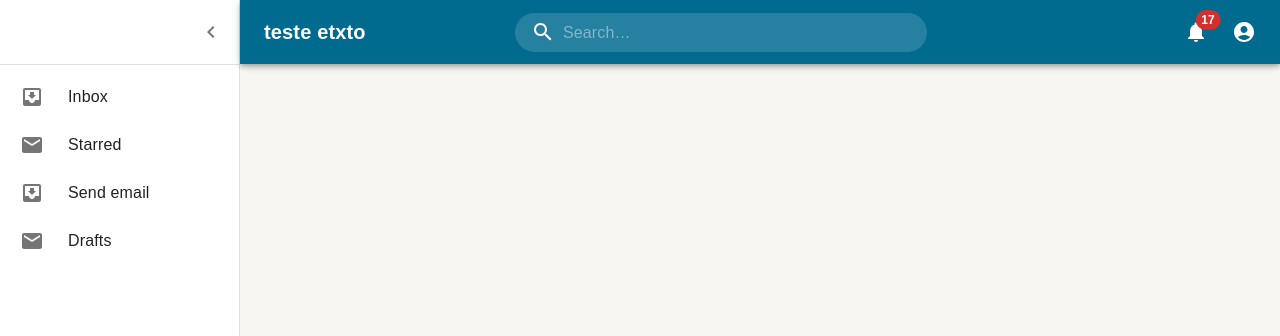
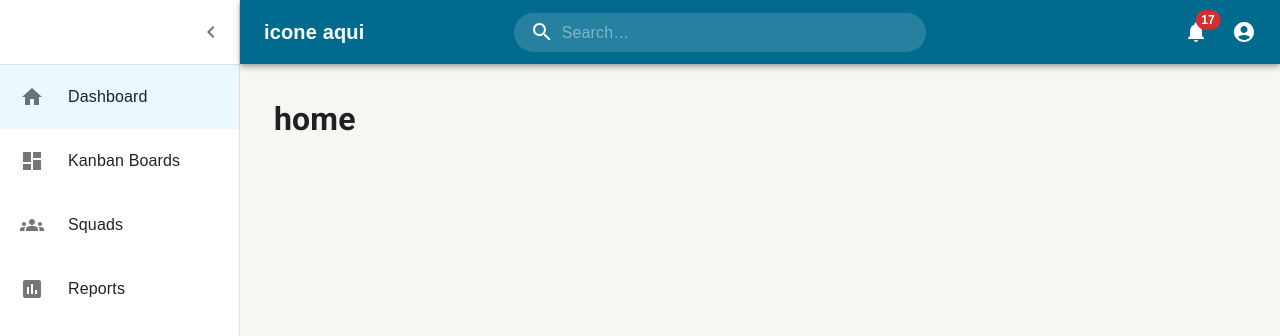
Before and after one commit to mathews-alves-2019/kanban-app, a React (Create React App) app: page / in a window 1280 px wide. Shown: the top 336 px of the page. Built offline with nearby package versions, Linux system fonts and the light colour scheme; no server answers; sample sign-in values are in the browser's storage.

Commit message:
New changes

```diff
--- a/src/components/Drawer/index.tsx
+++ b/src/components/Drawer/index.tsx
@@ -1,11 +1,11 @@
 import MuiDrawer from '@mui/material/Drawer';
-import { styled, useTheme, Theme, CSSObject, makeStyles } from '@mui/material/styles';
+import { styled, useTheme, Theme, CSSObject } from '@mui/material/styles';
 import IconButton from '@mui/material/IconButton';
 import ChevronLeftIcon from '@mui/icons-material/ChevronLeft';
 import ChevronRightIcon from '@mui/icons-material/ChevronRight';
-import { Divider, List, ListItemButton, ListItemIcon, ListItemText, useMediaQuery } from '@mui/material';
-import InboxIcon from '@mui/icons-material/MoveToInbox';
-import MailIcon from '@mui/icons-material/Mail';
+import { Divider, List, ListItemButton, ListItemIcon, ListItemText } from '@mui/material';
+import { useNavigate } from 'react-router-dom';
+import { useSideBar } from '../../hooks/useSideBar';
 
 const drawerWidth = 240;
 
@@ -64,6 +64,13 @@ type SideBarProps = {
 
 export function SideBar({ open, handleDrawerClose, wrapperRef }: SideBarProps) {
     const theme = useTheme();
+    const { itens, activatedKey, setActivatedKey } = useSideBar();
+    const navigate = useNavigate();
+
+    function handleNavigate(path: string, key: string) {
+        navigate(path);
+        setActivatedKey(key);
+    }
 
     return (
         <Drawer variant="permanent" open={open} ref={wrapperRef} >
@@ -73,14 +80,20 @@ export function SideBar({ open, handleDrawerClose, wrapperRef }: SideBarProps) {
                 </IconButton>
             </DrawerHeader>
             <Divider />
-            <List>
-                {['Inbox', 'Starred', 'Send email', 'Drafts'].map((text, index) => (
-                    <ListItemButton
-                        key={text}
+            <List sx={{pt: 0}}>
+                {itens.map((item: any) => (
+                    <ListItemButton selected={activatedKey === item.key}
+                        key={ item.key }
+                        onClick={ () => handleNavigate(item.path, item.key) }
                         sx={{
+                            pt: 2,
+                            pb: 2,
                             minHeight: 48,
                             justifyContent: open ? 'initial' : 'center',
                             px: 2.5,
+                            '&:hover': {
+                                backgroundColor: "#E8F4F9",
+                            },
                         }}
                     >
                         <ListItemIcon
@@ -90,9 +103,9 @@ export function SideBar({ open, handleDrawerClose, wrapperRef }: SideBarProps) {
                                 justifyContent: 'center',
                             }}
                         >
-                            {index % 2 === 0 ? <InboxIcon /> : <MailIcon />}
+                            { item.icon }
                         </ListItemIcon>
-                        <ListItemText primary={text} sx={{ opacity: open ? 1 : 0 }} />
+                        <ListItemText primary={ item.text } sx={{ opacity: open ? 1 : 0 }} />
                     </ListItemButton>
                 ))}
             </List>
--- a/src/components/TopBar/index.tsx
+++ b/src/components/TopBar/index.tsx
@@ -50,6 +50,9 @@ const Search = styled('div')(({ theme }) => ({
     [theme.breakpoints.up('md')]: {
         width: 'auto',
     },
+    [theme.breakpoints.down('md')]: {
+        width: '40ch',
+    },
     [theme.breakpoints.up('xs')]: {
         width: 'auto',
     },
@@ -86,9 +89,10 @@ type TopBarProps = {
     handleDrawerOpen: () => void,
     open: boolean,
     smDown: boolean,
+    mdDown: boolean
 }
 
-export function TopBar({ handleDrawerOpen, open, smDown }: TopBarProps) {
+export function TopBar({ handleDrawerOpen, open, smDown, mdDown }: TopBarProps) {
 
     const [anchorEl, setAnchorEl] = useState<null | HTMLElement>(null);
     const isMenuOpen = Boolean(anchorEl);
@@ -107,7 +111,7 @@ export function TopBar({ handleDrawerOpen, open, smDown }: TopBarProps) {
                         edge="start"
                         color="inherit"
                         aria-label="open drawer"
-                        onClick={ handleDrawerOpen }
+                        onClick={handleDrawerOpen}
                         sx={{ mr: 2, ...(open && { display: 'none' }), }}
                     >
                         <MenuIcon />
@@ -116,11 +120,11 @@ export function TopBar({ handleDrawerOpen, open, smDown }: TopBarProps) {
                         variant="h6"
                         noWrap
                         component="div"
-                        sx={{ display: { xs: 'none', sm: 'contents' }, }}
+                        sx={{ display: mdDown ? 'none' : { xs: 'none', sm: 'contents' }, }}
                     >
-                        teste etxto
+                        icone aqui
                     </Typography>
-                    <div style={{ display: smDown && open ? 'none' : 'flex', justifyContent: 'center', width: '70%', }}>
+                    <div style={{ display: (smDown || mdDown) && open ? 'none' : 'flex', justifyContent: 'center', width: '70%', }}>
                         <Search>
                             <SearchIconWrapper>
                                 <SearchIcon />
--- /dev/null
+++ b/src/contexts/SideBarContext.tsx
@@ -0,0 +1,61 @@
+import { createContext, Dispatch, ReactNode, SetStateAction, useEffect, useState } from "react";
+import HomeIcon from '@mui/icons-material/Home';
+import DashboardIcon from '@mui/icons-material/Dashboard';
+import GroupsIcon from '@mui/icons-material/Groups';
+import AssessmentIcon from '@mui/icons-material/Assessment';
+
+export const SideBar = createContext({} as SideBarRype);
+
+type SideBarRype = {
+    itens: {
+        key: string,
+        text: string,
+        path: string,
+        icon: any
+    }[],
+    activatedKey: string,
+    setActivatedKey: Dispatch<SetStateAction<string>>
+}
+
+type SideBarComponentProps = {
+    children: ReactNode
+}
+
+const sideBarOptions = [
+    {
+        key: 'dash',
+        text: 'Dashboard',
+        path: '/',
+        icon: <HomeIcon />
+    },
+    {
+        key: 'boards',
+        text: 'Kanban Boards',
+        path: '/boards',
+        icon: <DashboardIcon />
+    },
+    {
+        key: 'squads',
+        text: 'Squads',
+        path: '/squad',
+        icon: <GroupsIcon />
+    },
+    {
+        key: 'reports',
+        text: 'Reports',
+        path: '/reports',
+        icon: <AssessmentIcon />
+    }
+];
+
+export function SideBarContext(props: SideBarComponentProps) {
+
+    const [itens, setItens] = useState(sideBarOptions );
+    const [activatedKey, setActivatedKey] = useState('');
+
+    return (
+        <SideBar.Provider value={{ itens, activatedKey, setActivatedKey }}>
+            {props.children}
+        </SideBar.Provider>
+    );
+}
--- a/src/contexts/index.tsx
+++ b/src/contexts/index.tsx
@@ -1 +1,2 @@
 export * from './ThemeContext';
+export * from './SideBarContext';
--- /dev/null
+++ b/src/hooks/useSideBar.tsx
@@ -0,0 +1,6 @@
+import { useContext } from 'react';
+import { SideBar } from '../contexts/';
+
+export function useSideBar() {
+    return useContext(SideBar);
+}
--- a/src/pages/Home.tsx
+++ b/src/pages/Home.tsx
@@ -1,16 +1,20 @@
-import { Grid } from "@mui/material";
-import { ReactNode } from "react";
+import { Box, Container, Grid, Paper, Toolbar } from "@mui/material";
+import { ReactNode, useEffect } from "react";
 import { Link } from "react-router-dom";
+import { useSideBar } from "../hooks/useSideBar";
 
 type HomeProps = {
     children?: ReactNode;
 }
 
 export function Home({ children }: HomeProps) {
+    const { setActivatedKey } = useSideBar();
+
+    useEffect(() => {
+        setActivatedKey('dash');
+    });
+
     return (
-        <Grid container component="main" >
-            <Link to="/teste">teste</Link>
-            {children}
-        </Grid>
+        <h1>home</h1>
     )
 }
--- a/src/pages/Login.tsx
+++ b/src/pages/Login.tsx
@@ -19,7 +19,7 @@ export function Login() {
     const { toggleTheme } = useAppThemeContext();
     const [isLogin, setIsLogin] = useState(true);
     const [isPassowrdRecover, setIsPassowrdRecover] = useState(false);
-    const { loading, hideLoading } = useLoading();
+    const { loading, hideLoading, showLoading } = useLoading();
 
     const handleChangeForm = () => {
         setIsPassowrdRecover(false);
@@ -35,7 +35,11 @@ export function Login() {
         if (!user) {
             await signInWithGoogle();
         }
-        navigate('/home');
+        showLoading();
+        setTimeout(() => {
+            navigate('/');
+            hideLoading();
+        }, 300);
     }
 
     const handleSubmit = (event: React.FormEvent<HTMLFormElement>) => {
--- a/src/routes/PrivateRoute.tsx
+++ b/src/routes/PrivateRoute.tsx
@@ -1,8 +1,9 @@
-import { Grid, useMediaQuery, useTheme } from '@mui/material';
+import { Box, Container, Grid, Toolbar, useMediaQuery, useTheme } from '@mui/material';
 import React, { useEffect, useRef, useState } from 'react';
 import { Navigate, Outlet } from 'react-router-dom';
 import { SideBar } from '../components/Drawer';
 import { TopBar } from '../components/TopBar';
+import { SideBarContext } from '../contexts';
 import { useAuth } from '../hooks/useAuth';
 
 export function PrivateRoute() {
@@ -11,6 +12,9 @@ export function PrivateRoute() {
     const theme = useTheme();
     const smDown = useMediaQuery(theme.breakpoints.down('sm'));
     const wrapperRef = useRef(null);
+    const mdDown = useMediaQuery(theme.breakpoints.down('md'))
+    const xsDown = useMediaQuery(theme.breakpoints.down('xs'))
+    const lgDown = useMediaQuery(theme.breakpoints.down('lg'))
 
     const handleClickOutside = (event: Event, ref: any, isSmDown: boolean) => {
         if (ref.current && !ref.current.contains(event.target) && open && isSmDown) {
@@ -19,11 +23,12 @@ export function PrivateRoute() {
     };
 
     useEffect(() => {
-        if(smDown) {
-            document.addEventListener("mousedown", (event) => handleClickOutside(event, wrapperRef, smDown), true);
+
+        if (smDown || mdDown) {
+            document.addEventListener("mousedown", (event) => handleClickOutside(event, wrapperRef, smDown || mdDown), true);
             setOpen(false);
         }
-    }, [smDown])
+    }, [smDown, mdDown])
 
     const handleDrawerOpen = () => {
         setOpen(true);
@@ -34,10 +39,26 @@ export function PrivateRoute() {
     };
 
     return user ? (
-        <Grid>
-            <TopBar open={ open } handleDrawerOpen={ handleDrawerOpen } smDown={ smDown }/>
-            <SideBar open={ open } handleDrawerClose={ handleDrawerClose } wrapperRef={ wrapperRef }/>
-            <Outlet />
-        </Grid>
+        <Box sx={{ display: 'flex' }}>
+            <SideBarContext>
+                <TopBar open={open} handleDrawerOpen={handleDrawerOpen} smDown={smDown} mdDown={mdDown} />
+                <SideBar open={open} handleDrawerClose={handleDrawerClose} wrapperRef={wrapperRef} />
+                <Box component="main"
+                    sx={{
+                        flexGrow: 1,
+                        height: '100vh',
+                        width: '100vw',
+                        overflow: 'auto',
+                    }} >
+                    <Toolbar />
+                    <Container >
+                        <Grid container spacing={1} sx={{ width: '100%', height: '100%', mt: '10px', ml: '10px' }}>
+                            <Outlet />
+                        </Grid>
+                    </Container>
+                </Box>
+            </SideBarContext>
+
+        </Box >
     ) : <Navigate to="/login" />;
 }
--- a/src/routes/index.tsx
+++ b/src/routes/index.tsx
@@ -9,7 +9,9 @@ export function AppRoutes() {
             <Route path="/login" element={ <Login /> }/>
             <Route path="/" element={ <PrivateRoute /> }>
                 <Route path="/" element={ <Home /> } />
-                <Route path="/teste" element={ <Link to="/">home</Link> }/>
+                <Route path="/boards" element={ <Link to="/">boards</Link> }/>
+                <Route path="/squad" element={ <Link to="/">squad</Link> }/>
+                <Route path="/reports" element={ <Link to="/">reports</Link> }/>
             </Route>
 
             <Route path="*" element={ <Navigate to="/login"/> } />
```
Also changed, not shown: src/components/MenuAccountOptions/index.tsx (+10 -3 lines), src/contexts/AuthContext.tsx (+17 -4 lines).
